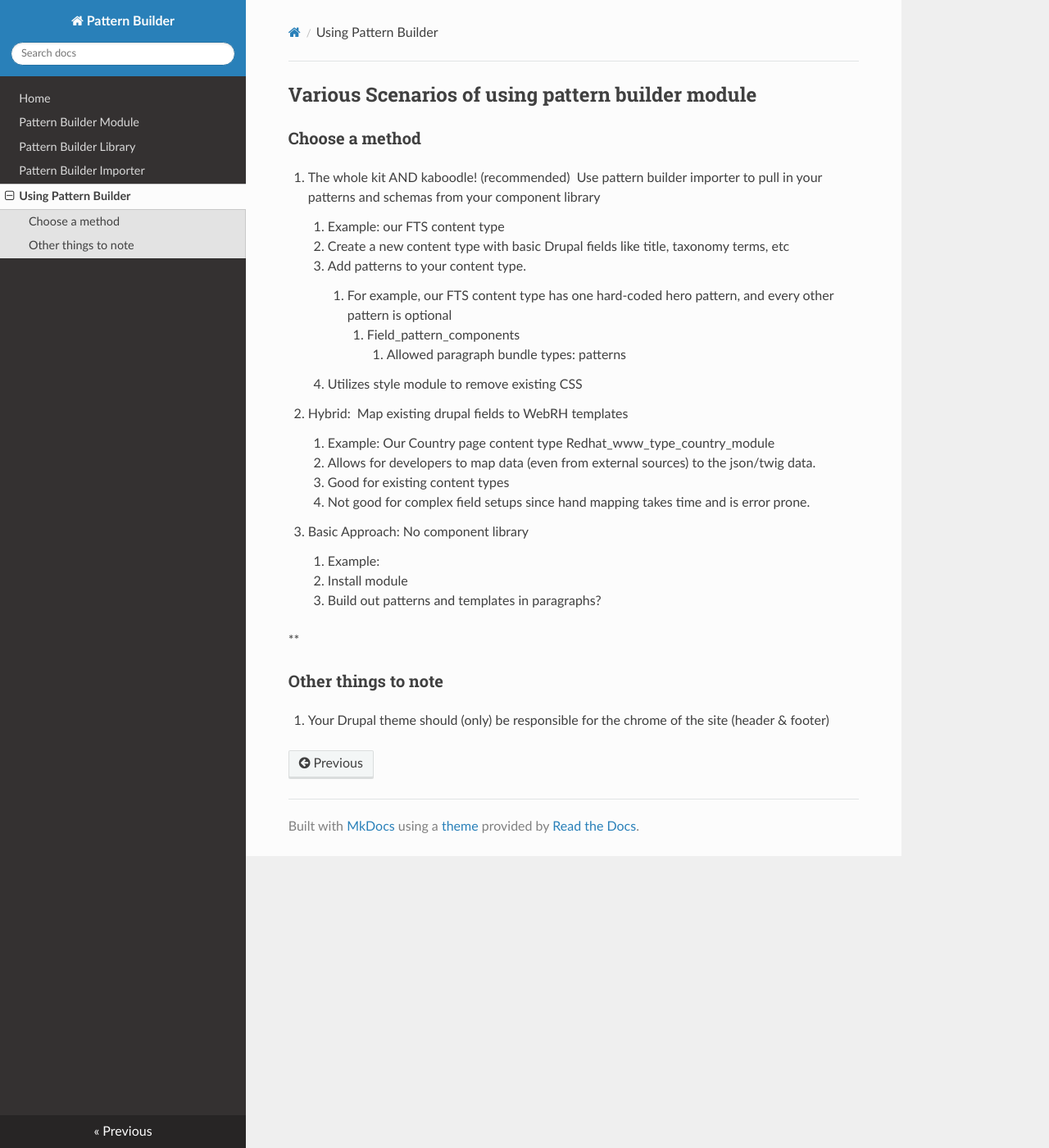
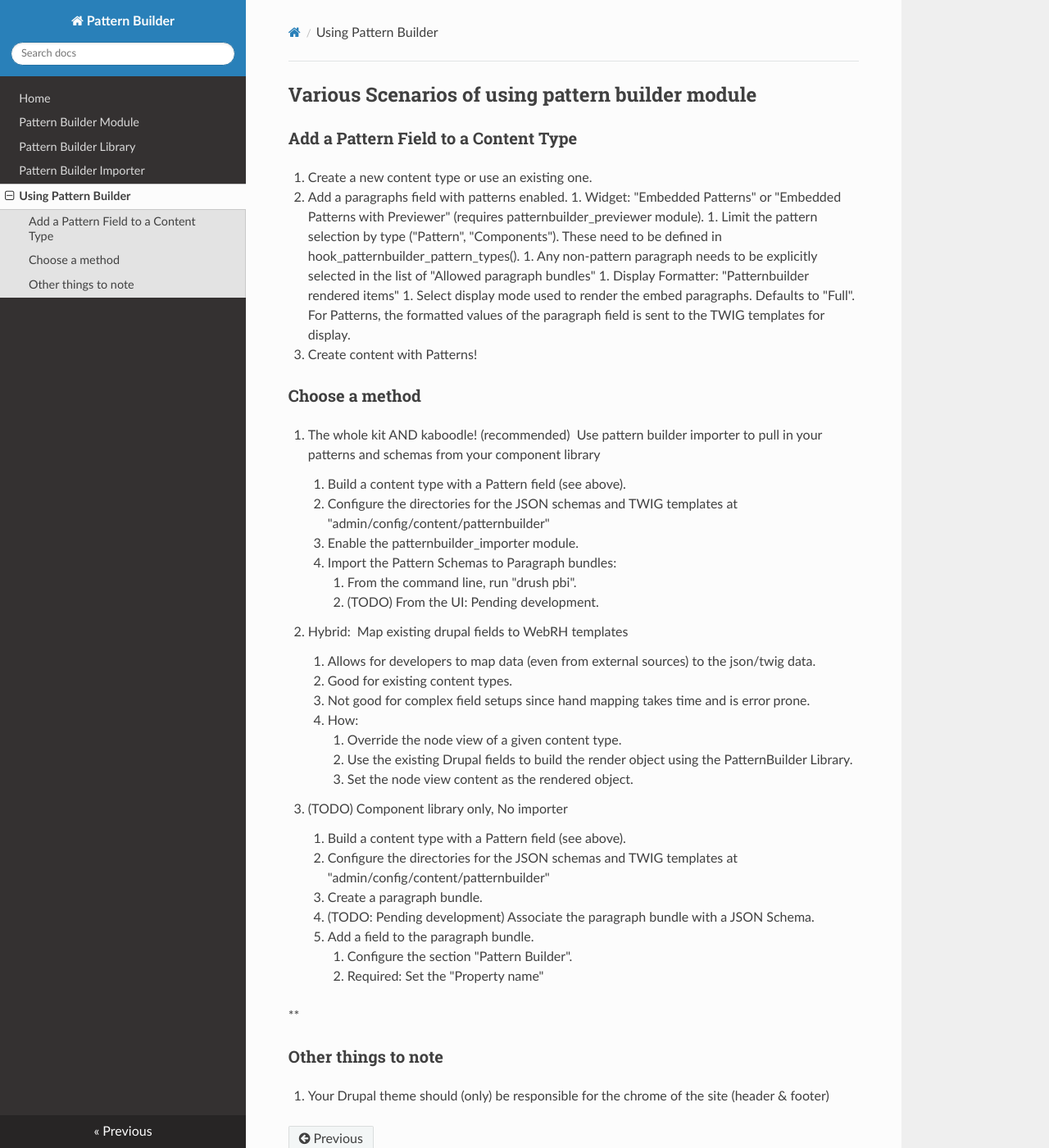
Before and after one commit to PatternBuilder/patternbuilder.github.io, an MkDocs documentation site: the page built from docs/using_pattern_builder.md, in a window 1280 px wide and 1400 px high. Shown: the whole window at 82% size. Built offline with MkDocs 1.6.1, drawn with Linux system fonts in a browser that asks for light colours; nearby versions of some CDN libraries; old or Windows-style settings are respelled for this version of MkDocs.

Commit message:
updated content type setup steps and methods to use

```diff
--- a/docs/using_pattern_builder.md
+++ b/docs/using_pattern_builder.md
@@ -4,28 +4,43 @@
 
 ## Various Scenarios of using pattern builder module
 
+### Add a Pattern Field to a Content Type
+  1. Create a new content type or use an existing one.
+  1. Add a paragraphs field with patterns enabled.
+        1. Widget: "Embedded Patterns" or "Embedded Patterns with Previewer" (requires patternbuilder_previewer module).
+            1. Limit the pattern selection by type ("Pattern", "Components"). These need to be defined in hook_patternbuilder_pattern_types().
+            1. Any non-pattern paragraph needs to be explicitly selected in the list of "Allowed paragraph bundles"
+        1. Display Formatter: "Patternbuilder rendered items"
+            1. Select display mode used to render the embed paragraphs. Defaults to "Full". For Patterns, the formatted values of the paragraph field is sent to the TWIG templates for display.
+  1. Create content with Patterns!
+
 ### Choose a method
 
 1. The whole kit AND kaboodle! (recommended)  Use pattern builder importer to pull in your patterns and schemas from your component library
-    1. Example: our FTS content type
-    2. Create a new content type with basic Drupal fields like title, taxonomy terms, etc
-    3. Add patterns to your content type.
-        1. For example, our FTS content type has one hard-coded hero pattern, and every other pattern is optional
-            1. Field_pattern_components
-                1. Allowed paragraph bundle types: patterns
-
-    4. Utilizes style module to remove existing CSS
+    1. Build a content type with a Pattern field (see above).
+    1. Configure the directories for the JSON schemas and TWIG templates at "admin/config/content/patternbuilder"
+    1. Enable the patternbuilder_importer module.
+    1. Import the Pattern Schemas to Paragraph bundles:
+        1. From the command line, run "drush pbi".
+        1. (TODO) From the UI: Pending development.
 
 2. Hybrid:  Map existing drupal fields to WebRH templates
-    1. Example: Our Country page content type Redhat_www_type_country_module
-    2. Allows for developers to map data (even from external sources) to the json/twig data.
-    3. Good for existing content types
-    4. Not good for complex field setups since hand mapping takes time and is error prone.
+    1. Allows for developers to map data (even from external sources) to the json/twig data.
+    1. Good for existing content types.
+    1. Not good for complex field setups since hand mapping takes time and is error prone.
+    1. How:
+        1. Override the node view of a given content type.
+        1. Use the existing Drupal fields to build the render object using the PatternBuilder Library.
+        1. Set the node view content as the rendered object.
 
-3. Basic Approach: No component library
-    1. Example:
-    2. Install module
-    3. Build out patterns and templates in paragraphs?
+3. (TODO) Component library only, No importer
+    1. Build a content type with a Pattern field (see above).
+    1. Configure the directories for the JSON schemas and TWIG templates at "admin/config/content/patternbuilder"
+    1. Create a paragraph bundle.
+    1. (TODO: Pending development) Associate the paragraph bundle with a JSON Schema.
+    1. Add a field to the paragraph bundle.
+        1. Configure the section "Pattern Builder".
+        1. Required: Set the "Property name"
 
  **
 
```
